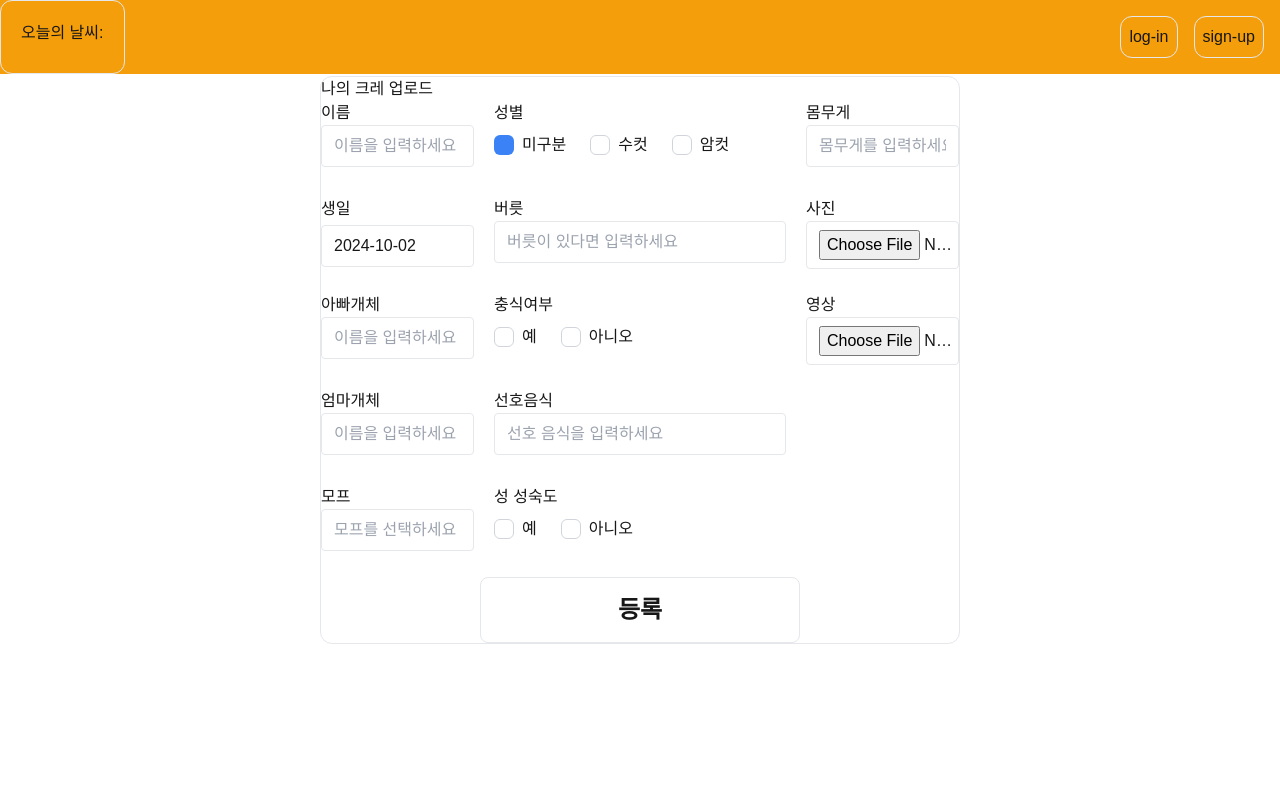
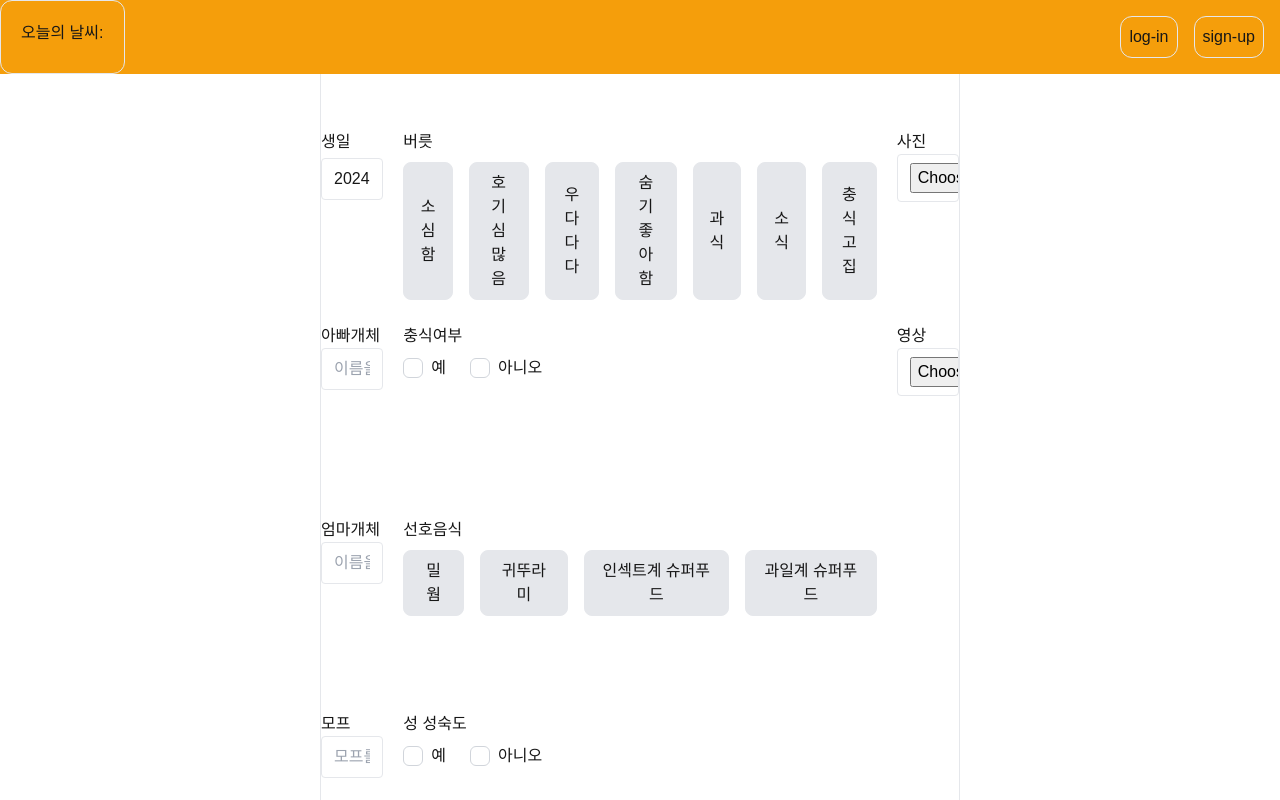
Before and after one commit to Ahnjonghyun87/playground, a Next.js app: page /reptileInform in a window 1280 px wide. Shown: the top 800 px of the page. Built offline with nearby package versions, Linux system fonts and the light colour scheme; no server answers.

Commit message:
충식, 버릇을 체크박스로 변경 및 서버업로드 확인

```diff
--- a/src/app/(menu)/reptileInform/page.tsx
+++ b/src/app/(menu)/reptileInform/page.tsx
@@ -12,6 +12,8 @@ const ReptileInform = () => {
   const [startDate, setStartDate] = useState<Date | null>(new Date());
   const [eatInsectValue, setEatInsectValue] = useState<boolean | null>(null);
   const [Mature, setMature] = useState<boolean | null>(null);
+  const [selectedFoods, setSelectedFoods] = useState<string[]>([]);
+  const [selectedHabits, setSelectedHabits] = useState<string[]>([]);
 
   const { mutate } = useMutation({
     mutationFn: async (data: Users_gecko) => {
@@ -46,9 +48,9 @@ const ReptileInform = () => {
         father: "",
         morph: "",
         gender: "미구분",
-        behavior: "",
+        behavior: [],
         eatInsect: false,
-        eating: "",
+        eating: [],
         mature: false,
         weight: "",
         picture: null,
@@ -72,8 +74,31 @@ const ReptileInform = () => {
     }
   };
 
+  const handleFoodCheckbox = (food: string) => {
+    let updatedFoods = [...selectedFoods];
+    if (updatedFoods.includes(food)) {
+      updatedFoods = updatedFoods.filter((item) => item !== food);
+    } else {
+      updatedFoods.push(food);
+    }
+    setSelectedFoods(updatedFoods);
+    setValue("eating", updatedFoods); // 'eating' 필드에 선택된 음식 반영
+  };
+
+  const handleNBehaviorCheckbox = (Habits: string) => {
+    let updatedHabits = [...selectedHabits];
+    if (updatedHabits.includes(Habits)) {
+      updatedHabits = updatedHabits.filter((item) => item !== Habits);
+    } else {
+      updatedHabits.push(Habits);
+    }
+
+    setSelectedHabits(updatedHabits);
+    setValue("behavior", updatedHabits);
+  };
+
   return (
-    <main className="absolute top-[45%] left-1/2 transform -translate-x-1/2 -translate-y-1/2 w-auto h-auto flex justify-center items-center border rounded-xl w-[330px]">
+    <main className="absolute top-[55%] left-1/2 transform -translate-x-1/2 -translate-y-1/2 w-auto h-auto flex justify-center items-center border rounded-xl w-[330px]">
       <section>
         {" "}
         나의 크레 업로드
@@ -180,15 +205,38 @@ const ReptileInform = () => {
               </label>
             </div>
           </div>
+
           <div className="pb-1">
             <label htmlFor="behavior">버릇</label>
-            <input
-              {...register("behavior")}
-              placeholder="버릇이 있다면 입력하세요"
-              type="text"
-              id="behavior"
-              className="border rounded w-full py-2 px-3"
-            />
+            <div className="flex flex-row mt-2 gap-4">
+              {[
+                "소심함",
+                "호기심많음",
+                "우다다다",
+                "숨기 좋아함",
+                "과식",
+                "소식",
+                "충식고집",
+              ].map((Habits) => (
+                <label
+                  key={Habits}
+                  className={`flex items-center justify-center border rounded-lg px-4 py-2 cursor-pointer text-center ${
+                    selectedHabits.includes(Habits)
+                      ? "bg-blue-500 text-white"
+                      : "bg-gray-200"
+                  } transition-all duration-200`}
+                >
+                  <input
+                    type="checkbox"
+                    value={Habits}
+                    checked={selectedHabits.includes(Habits)}
+                    onChange={() => handleNBehaviorCheckbox(Habits)}
+                    className="hidden"
+                  />
+                  {Habits}
+                </label>
+              ))}
+            </div>
           </div>
           <div className="pb-1">
             <label htmlFor="eatInsect">충식여부</label>
@@ -231,13 +279,29 @@ const ReptileInform = () => {
           </div>
           <div className="pb-1">
             <label htmlFor="eating">선호음식</label>
-            <input
-              {...register("eating")}
-              placeholder="선호 음식을 입력하세요"
-              type="text"
-              id="eating"
-              className="border rounded w-full py-2 px-3"
-            />
+            <div className="flex flex-row mt-2 gap-4">
+              {["밀웜", "귀뚜라미", "인섹트계 슈퍼푸드", "과일계 슈퍼푸드"].map(
+                (food) => (
+                  <label
+                    key={food}
+                    className={`flex items-center justify-center border rounded-lg px-4 py-2 cursor-pointer text-center ${
+                      selectedFoods.includes(food)
+                        ? "bg-blue-500 text-white"
+                        : "bg-gray-200"
+                    } transition-all duration-200`}
+                  >
+                    <input
+                      type="checkbox"
+                      value={food}
+                      checked={selectedFoods.includes(food)}
+                      onChange={() => handleFoodCheckbox(food)}
+                      className="hidden"
+                    />
+                    {food}
+                  </label>
+                )
+              )}
+            </div>
           </div>
           <div className="pb-1">
             <label htmlFor="mature">성 성숙도</label>
--- a/src/app/types/users_gecko.ts
+++ b/src/app/types/users_gecko.ts
@@ -6,8 +6,8 @@ export interface Users_gecko {
   morph: string | null;
   gender: string | null;
   eatInsect: boolean;
-  behavior: string | null;
-  eating: string | null;
+  behavior: string[];
+  eating: string[];
   mature: boolean;
   weight: string | null;
   picture: string | null;
```
Also changed, not shown: src/app/(menu)/manageReptile/page.tsx (added).
